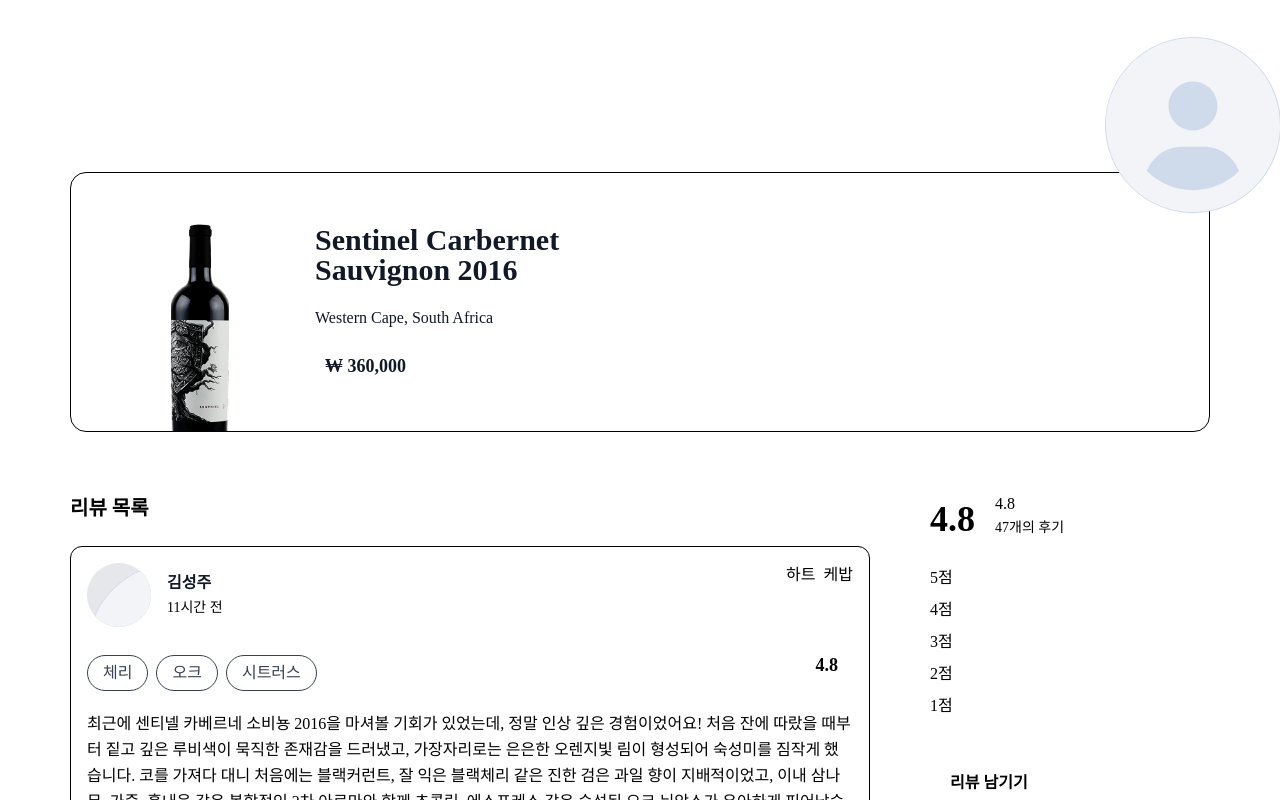
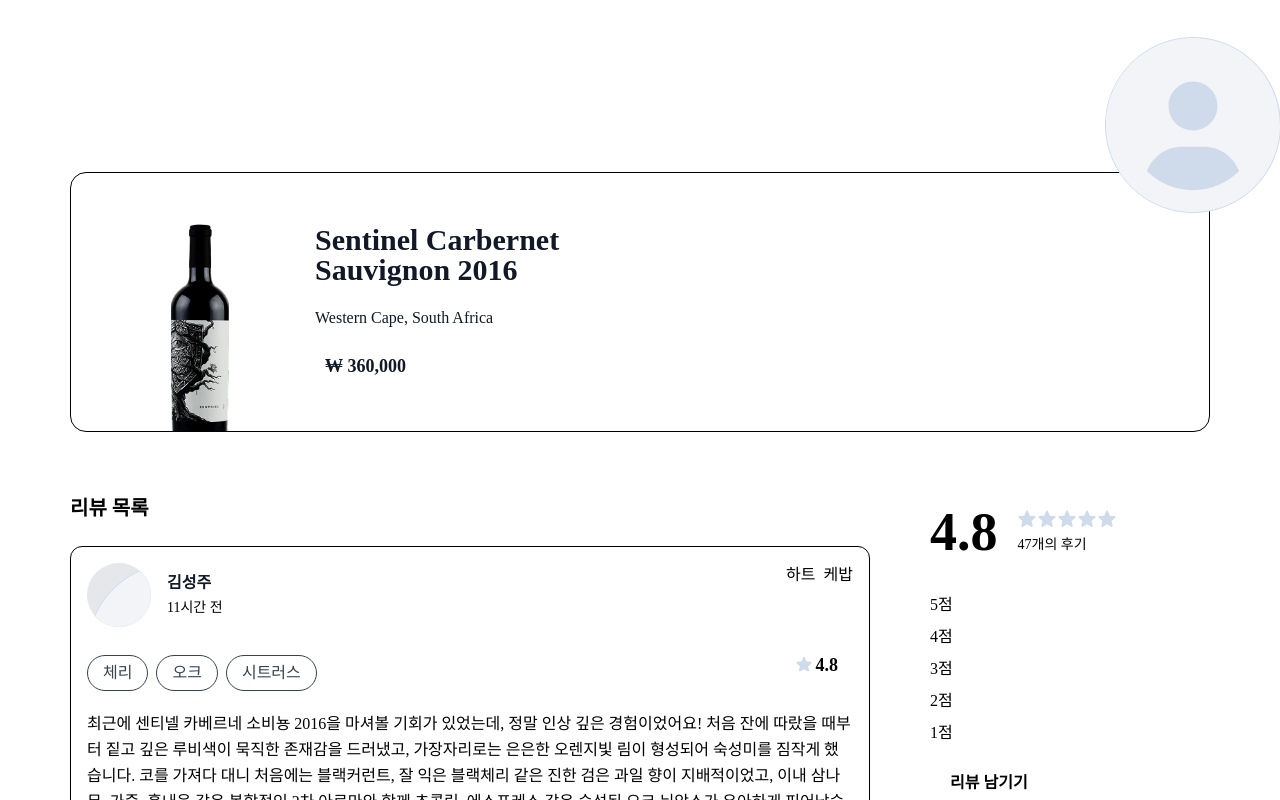
Before and after one commit to summerDev96/WHYNE_FE, a Next.js app: page /wines/1 in a window 1280 px wide. Shown: the top 800 px of the page. Built offline with nearby package versions, Linux system fonts and the light colour scheme; a web font is replaced by a local one.

Commit message:
feat:평균별점 컴포넌트 추가 + 별점 뱃지 내부간격 소폭 조정

```diff
--- a/src/components/common/card/ReviewCard.tsx
+++ b/src/components/common/card/ReviewCard.tsx
@@ -60,7 +60,7 @@ export function ReviewCard({
           {tags.map((tag, idx) => (
             <Badge
               key={idx}
-              className='mt-4 rounded-full bg-white border-gray-300 px-[10px] py-[6px] md:px-[15px] md:py-2 custom-text-lg-regular: text-gray-700'
+              className='mt-4 rounded-full bg-white border-gray-300 px-[10px] py-[6px] md:px-[15px] md:py-2 custom-text-lg-regular text-gray-700'
               variant='flavor'
             >
               {tag}
--- a/src/components/wineDetail/AverageStar.tsx
+++ b/src/components/wineDetail/AverageStar.tsx
@@ -1,13 +1,34 @@
 import React from 'react';
+
+import clsx from 'clsx';
+
+import Star from '@/assets/star.svg';
 
 interface Props {
   rating: number;
 }
 
+const STARS = ['1st', '2nd', '3rd', '4th', '5th'];
+
 function AverageStar({ rating }: Props) {
-  // const star = Math.floor(rating);
+  const activateStar = Math.floor(rating);
 
-  return <div>{rating}</div>;
+  return (
+    <div className='h-4 md:h-auto w-28'>
+      {STARS.map((_, i) => (
+        <li
+          key={`star${i}`}
+          className={clsx({
+            'w-[16px] h-[16px] inline-block mr-1': true,
+            'text-primary': i < activateStar,
+            'text-gray-300': i >= activateStar,
+          })}
+        >
+          <Star />
+        </li>
+      ))}
+    </div>
+  );
 }
 
 export default AverageStar;
--- a/src/components/wineDetail/WineRating.tsx
+++ b/src/components/wineDetail/WineRating.tsx
@@ -17,8 +17,8 @@ function WineRating({ rating, reviewCount, ratings }: Props) {
       flex flex-col md:flex-row md:gap-20 xl:gap-0 xl:flex-col xl:relative'
     >
       <div className='flex justify-between order-1 md:flex-col md:justify-center xl:mb-5'>
-        <div className='flex md:mb-[30px] xl:mb-0'>
-          <span className='text-[36px] font-extrabold mr-5'>{rating}</span>
+        <div className='flex items-center md:mb-[30px] xl:mb-0'>
+          <span className='text-[36px] md:text-[54px] font-extrabold mr-4 md:mr-5'>{rating}</span>
           <div>
             <AverageStar rating={rating} />
             <div className='custom-text-md-regular text-gray-500'>{reviewCount}개의 후기</div>
--- a/src/pages/wines/[wineid].tsx
+++ b/src/pages/wines/[wineid].tsx
@@ -1,5 +1,6 @@
 import React from 'react';
 
+import Star from '@/assets/star.svg';
 import { ImageCard } from '@/components/common/card/ImageCard';
 import { ReviewCard } from '@/components/common/card/ReviewCard';
 import UserDefaultImg from '@/components/common/UserDefaultImg';
@@ -28,7 +29,6 @@ function WineInfoById() {
       >
         <WineContent />
       </ImageCard>
-
       <div className='flex flex-col xl:flex-row max-w-[1140px] w-full mx-auto justify-between '>
         <div className='flex-col  order-2 xl:order-1 xl:max-w-[1140px] '>
           <h2 className='hidden xl:block mb-[22px] xl:custom-text-xl-bold'>리뷰 목록</h2>
@@ -42,7 +42,11 @@ function WineInfoById() {
                   tags={review.tag}
                   timeAgo={review.timeAgo}
                   username={review.name}
-                  rating={review.rating}
+                  rating={
+                    <span className='inline-flex gap-1 items-center'>
+                      <Star className='w-3 md:w-4 h-3 md:h-4 md:mt-[-2px]' /> {review.rating}
+                    </span>
+                  }
                   reviewText={review.text}
                   className='w-full xl:w-[800px]'
                 ></ReviewCard>
```
Also changed, not shown: src/assets/star.svg (added).
